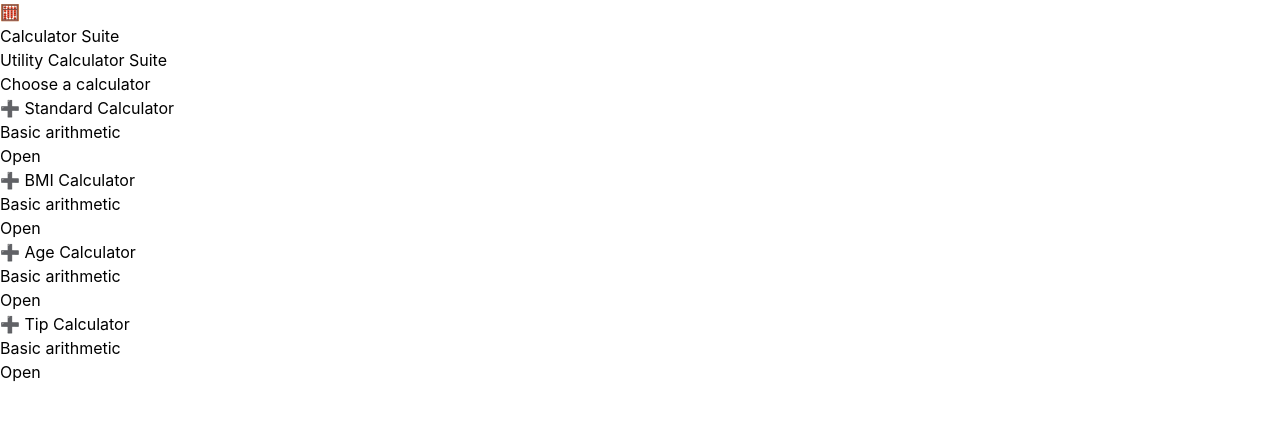
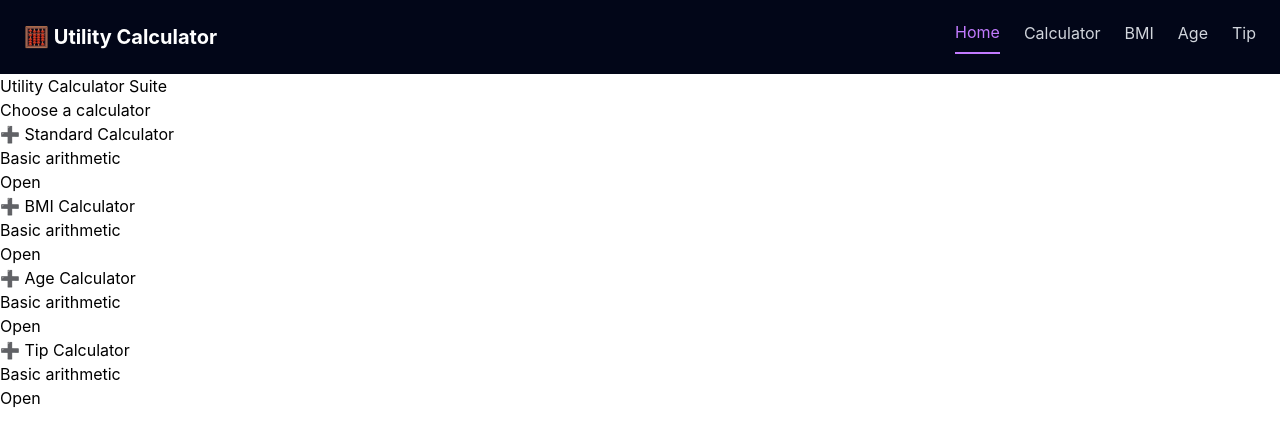
Before and after one commit to olajideIfe/utility-calculator-suite, a React (Vite) app: page / in a window 1280 px wide. Shown: the top 442 px of the page. Built offline with nearby package versions, Linux system fonts and the light colour scheme.

Commit message:
Style navbar and add responsive mobile navigation

```diff
--- a/src/App.jsx
+++ b/src/App.jsx
@@ -12,7 +12,7 @@ const App = () => {
 
   return (
     <>
-      <Navbar />
+      <Navbar page={page} setPage={setPage} />
       {page === "home" &&  <Home setPage={setPage}/>}
       {page === "calculator" && <Calculator setPage={setPage}/>}
       {page === "bmi" &&  <BMICalculator setPage={setPage} />}
--- a/src/components/NavBar.jsx
+++ b/src/components/NavBar.jsx
@@ -1,14 +1,155 @@
-import React from "react";
+import {useState} from "react";
 
-const Navbar = () => {
+const Navbar = ({ page, setPage }) => {
+  const [menuOpen, setMenuOpen] = useState(false);
+
   return (
     <div>
-      <>
-        <span>🧮</span>
-        <h2>Calculator Suite</h2>
+      <nav className="bg-slate-950 text-white px-6 py-5">
+        <div className="flex items-center justify-between">
+          <h1 className="text-xl font-bold">🧮 Utility Calculator</h1>
 
+          {/* DESKTOP MENU */}
+          <div className="hidden md:flex items-center gap-6">
+            <button
+              onClick={() => setPage("home")}
+              className={`pb-2 transition-all ${
+                page === "home"
+                  ? "text-purple-400 border-b-2 border-purple-400"
+                  : "text-gray-300 hover:text-white"
+              }`}
+            >
+              Home
+            </button>
 
-      </>
+            <button
+              onClick={() => setPage("calculator")}
+              className={`pb-2 transition-all ${
+                page === "calculator"
+                  ? "text-purple-400 border-b-2 border-purple-400"
+                  : "text-gray-300 hover:text-white"
+              }`}
+            >
+              Calculator
+            </button>
+
+            <button
+              onClick={() => setPage("bmi")}
+              className={`pb-2 transition-all ${
+                page === "bmi"
+                  ? "text-purple-400 border-b-2 border-purple-400"
+                  : "text-gray-300 hover:text-white"
+              }`}
+            >
+              BMI
+            </button>
+
+            <button
+              onClick={() => setPage("age")}
+              className={`pb-2 transition-all ${
+                page === "age"
+                  ? "text-purple-400 border-b-2 border-purple-400"
+                  : "text-gray-300 hover:text-white"
+              }`}
+            >
+              Age
+            </button>
+
+            <button
+              onClick={() => setPage("tip")}
+              className={`pb-2 transition-all ${
+                page === "tip"
+                  ? "text-purple-400 border-b-2 border-purple-400"
+                  : "text-gray-300 hover:text-white"
+              }`}
+            >
+              Tip
+            </button>
+          </div>
+
+          {/* MOBILE MENU */}
+          <button
+            onClick={() => setMenuOpen(!menuOpen)}
+            className="md:hidden text-2xl"
+          >
+            ☰
+          </button>
+        </div>
+
+        {/* MOBILE MENU */}
+        {menuOpen && (
+          <div className="flex flex-col gap-4 mt-5 md-hidden">
+            <button
+              onClick={() => {
+                setPage("home");
+                setMenuOpen(false);
+              }}
+              className={
+                page === "home"
+                  ? "text-purple-400 text-left"
+                  : "text-gray-300 text-left hover:text-white"
+              }
+            >
+              Home
+            </button>
+
+            <button
+              onClick={() => {
+                setPage("calculator");
+                setMenuOpen(false);
+              }}
+              className={
+                page === "calculator"
+                  ? "text-purple-400 text-left"
+                  : "text-gray-300 text-left hover:text-white"
+              }
+            >
+              Calculator
+            </button>
+
+            <button
+              onClick={() => {
+                setPage("bmi");
+                setMenuOpen(false);
+              }}
+              className={
+                page === "bmi"
+                  ? "text-purple-400 text-left"
+                  : "text-gray-300 text-left hover:text-white"
+              }
+            >
+              BMI
+            </button>
+
+            <button
+              onClick={() => {
+                setPage("age");
+                setMenuOpen(false);
+              }}
+              className={
+                page === "age"
+                  ? "text-purple-400 text-left"
+                  : "text-gray-300 text-left hover:text-white"
+              }
+            >
+              Age
+            </button>
+            <button
+              onClick={() => {
+                setPage("tip");
+                setMenuOpen(false);
+              }}
+              className={
+                page === "tip"
+                  ? "text-purple-400 text-left"
+                  : "text-gray-300 text-left hover:text-white"
+              }
+            >
+              Tip
+            </button>
+          </div>
+        )}
+      </nav>
     </div>
   );
 };
```
